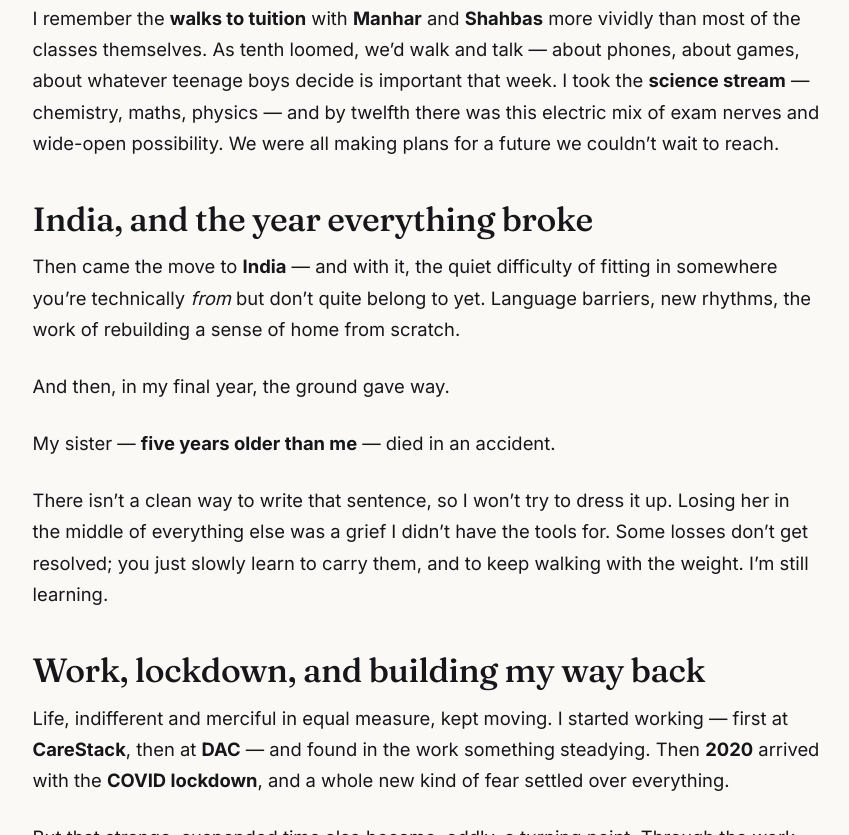
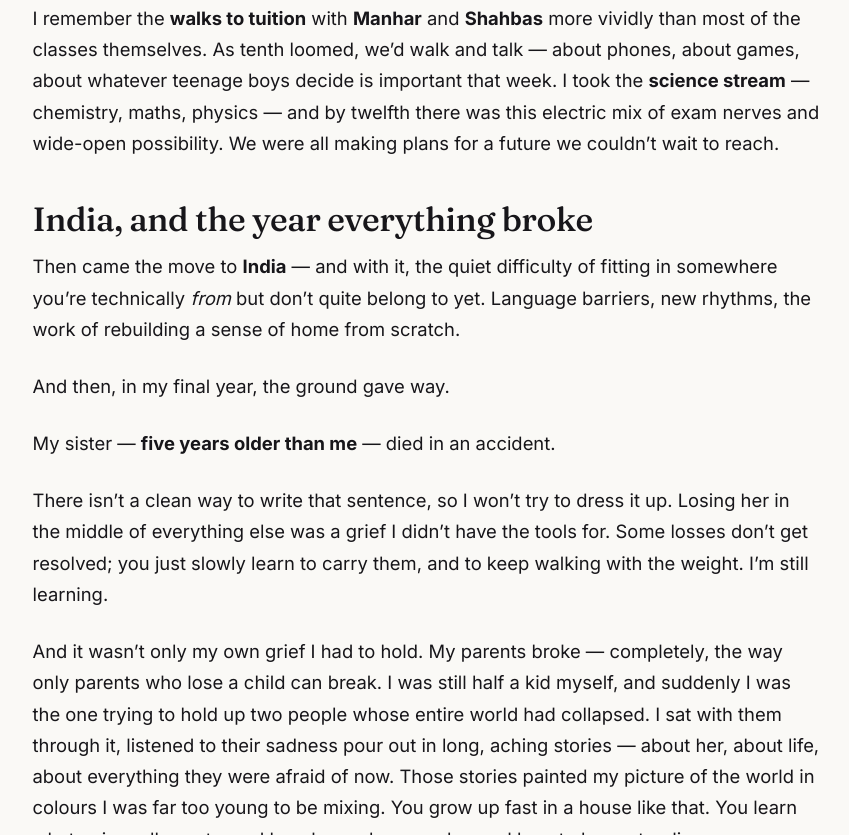
Before and after one commit to hashif360/hashif360.github.io, an Astro site: page /blog/everything-the-resume-leaves-out in a window 1280 px wide. Shown: the part 1965-2800 px from the top of the page, without its empty margins (213-1062 px from the left). Built offline with nearby package versions, Linux system fonts and the light colour scheme; Astro itself is replaced by a stand-in of ours; some packages are replaced by stand-ins of ours.

Commit message:
post: add parents' grief and carrying the family

```diff
--- a/src/content/blog/everything-the-resume-leaves-out.md
+++ b/src/content/blog/everything-the-resume-leaves-out.md
@@ -71,6 +71,16 @@ middle of everything else was a grief I didn't have the tools for. Some losses d
 resolved; you just slowly learn to carry them, and to keep walking with the weight. I'm still
 learning.
 
+And it wasn't only my own grief I had to hold. My parents broke — completely, the way only
+parents who lose a child can break. I was still half a kid myself, and suddenly I was the one
+trying to hold up two people whose entire world had collapsed. I sat with them through it,
+listened to their sadness pour out in long, aching stories — about her, about life, about
+everything they were afraid of now. Those stories painted my picture of the world in colours I
+was far too young to be mixing. You grow up fast in a house like that. You learn what pain
+really costs, and how heavy love can be, and how to keep standing anyway because someone has to.
+I don't think I've ever fully put that weight down. But I've made a kind of peace with carrying
+it.
+
 ## Work, lockdown, and building my way back
 
 Life, indifferent and merciful in equal measure, kept moving. I started working — first at
```
